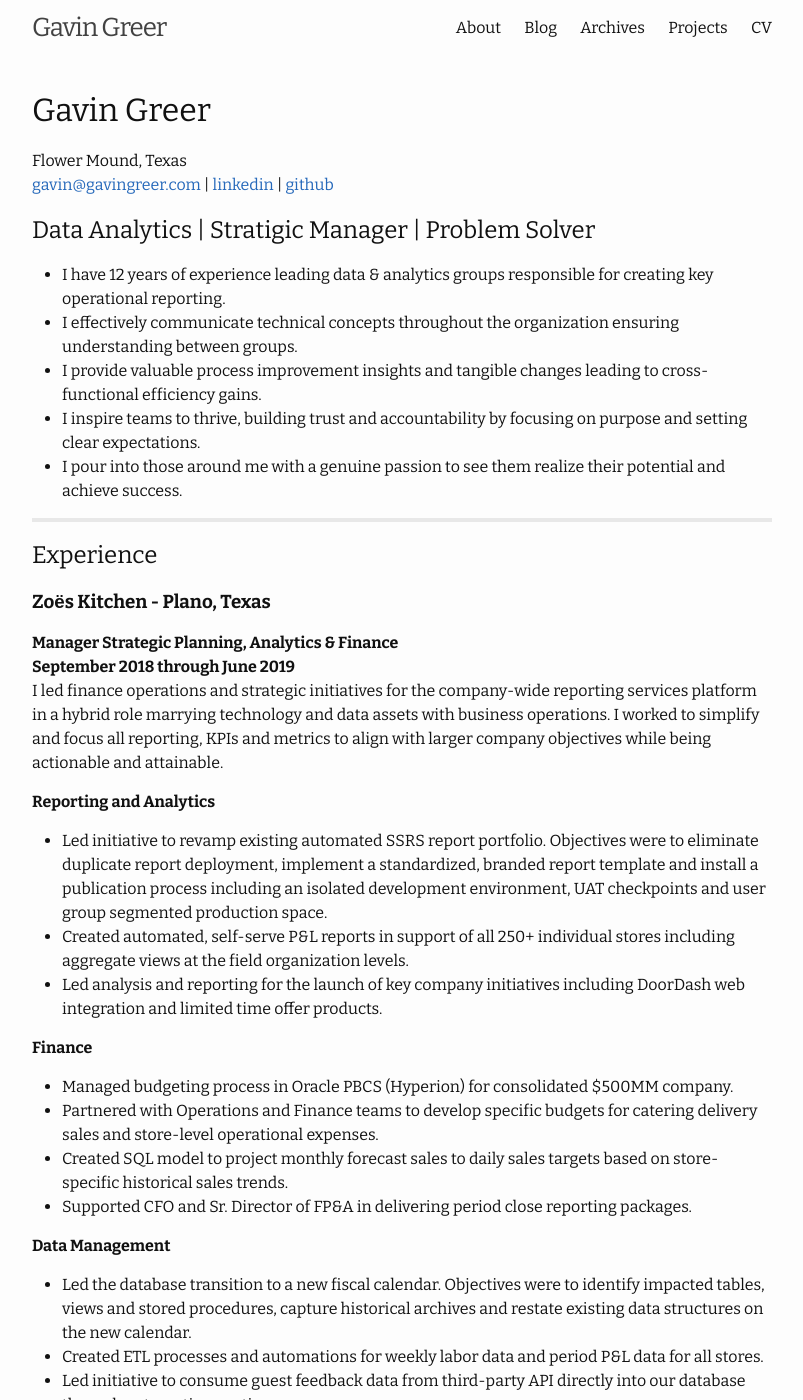
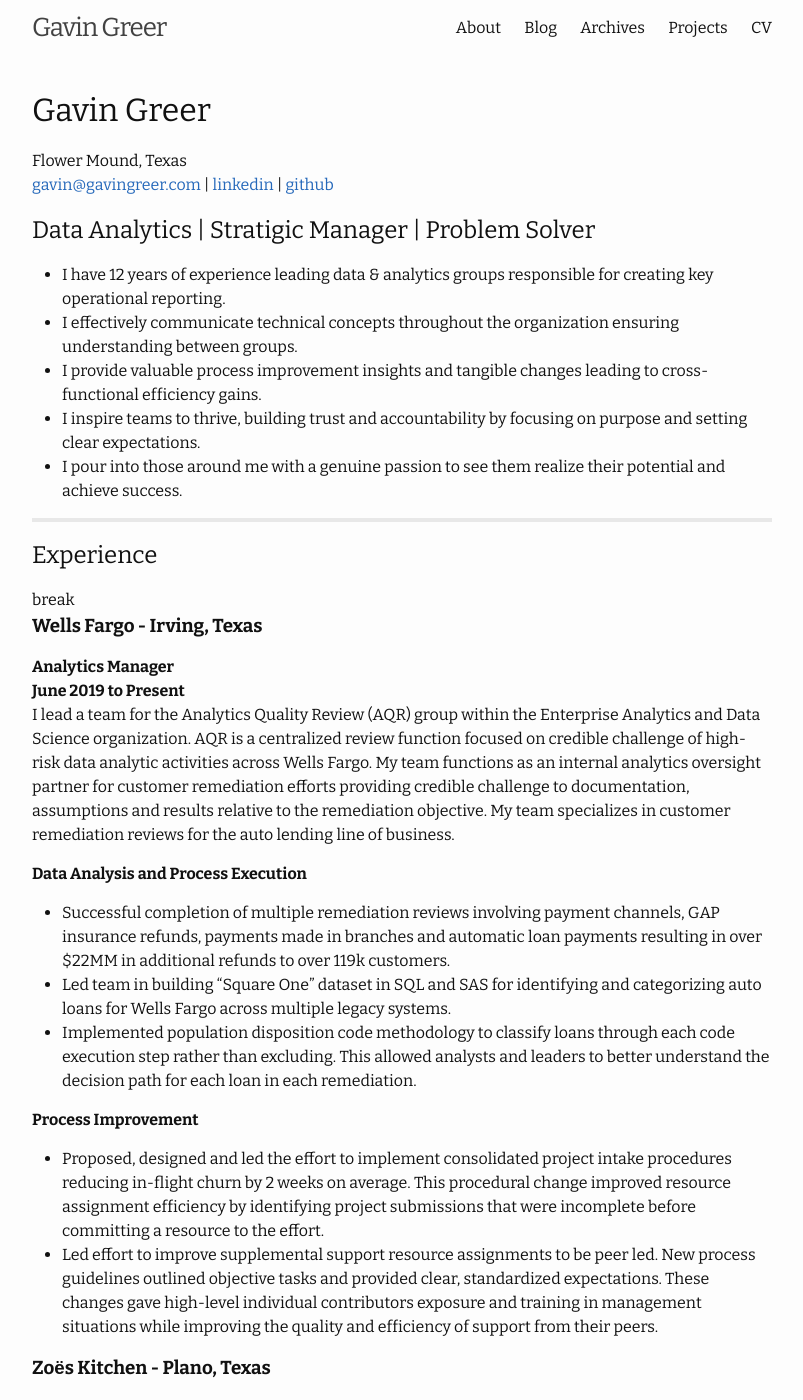
Before and after one commit to nivagator/personal-site, a Jekyll site: the page built from cv.html, in a window 1280 px wide and 1400 px high. Shown: the whole window, without its empty margins (238-1041 px from the left). Built offline with Jekyll 4.4.1, drawn with Linux system fonts in a browser that asks for light colours.

Commit message:
social updates

```diff
--- a/_config.yml
+++ b/_config.yml
@@ -30,8 +30,8 @@
 js_dir: "/assets/js/"
 
 # Social Media
-twitter_username: gavin_greer
-twitter_image: /assets/img/android-chrome-512x512.png
+# twitter_username: gavin_greer
+# twitter_image: /assets/img/android-chrome-512x512.png
 github_username:  nivagator
 google_analytics: UA-157023360-1
 linkedin_username: gavingreer
--- a/cv.html
+++ b/cv.html
@@ -22,7 +22,7 @@
   <hr>
   <h2>Experience</h2>
   <div class="cv-experience">
-    <!-- break
+    break
   <h3>Wells Fargo - Irving, Texas</h3>
   <strong>Analytics Manager<br>June 2019 to Present</strong>
   <p>I lead a team for the Analytics Quality Review (AQR) group within the Enterprise Analytics and Data Science organization. AQR is a centralized review function focused on credible challenge of high-risk data analytic activities across Wells Fargo. My team functions as an internal analytics oversight partner for customer remediation efforts providing credible challenge to documentation, assumptions and results relative to the remediation objective. My team specializes in customer remediation reviews for the auto lending line of business.</p>
@@ -36,7 +36,7 @@
   <ul>
     <li>Proposed, designed and led the effort to implement consolidated project intake procedures reducing in-flight churn by 2 weeks on average. This procedural change improved resource assignment efficiency by identifying project submissions that were incomplete before committing a resource to the effort.</li>
     <li>Led effort to improve supplemental support resource assignments to be peer led. New process guidelines outlined objective tasks and provided clear, standardized expectations. These changes gave high-level individual contributors exposure and training in management situations while improving the quality and efficiency of support from their peers.</li>
-  </ul> -->
+  </ul>
   <!-- break -->
   <h3>Zoёs Kitchen - Plano, Texas</h3>
   <strong>Manager Strategic Planning, Analytics & Finance<br>September 2018 through June 2019</strong>
```
